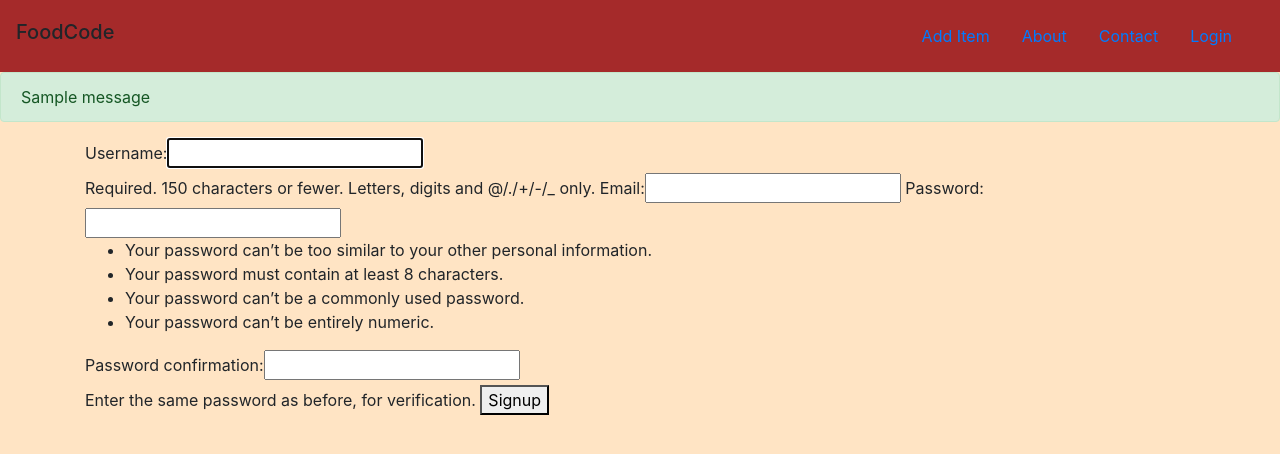
After one commit to Nebir-Kiron/FoodCode-website-using-python-django-and-bootstrap, a Django app: page /register/ in a window 1280 px wide. The commit adds this page. Shown: the top 454 px of the page. Run offline with Django 3.2, Linux system fonts and the light colour scheme; tables that the repository leaves empty hold one stand-in row (values such as "Sample post"); one stand-in notice (Sample message) is shown; some libraries are stand-ins or nearby versions.

Commit message:
created user registration form and login logout

```diff
--- a/FoodCode/settings.py
+++ b/FoodCode/settings.py
@@ -124,3 +124,6 @@ USE_TZ = True
 # https://docs.djangoproject.com/en/3.0/howto/static-files/
 
 STATIC_URL = '/static/'
+
+LOGIN_REDIRECT_URL = 'food:index'
+LOGIN_URL = 'login'
--- a/FoodCode/urls.py
+++ b/FoodCode/urls.py
@@ -15,8 +15,13 @@ Including another URLconf
 """
 from django.contrib import admin
 from django.urls import path,include
-
+from users import views as users_views
+from django.contrib.auth import views as authentication_views
 urlpatterns = [
     path('admin/', admin.site.urls),
     path('food/', include('food.urls')),
+    path('register/', users_views.register,name="register"),
+    path("login/", authentication_views.LoginView.as_view(template_name='users/login.html'), name="login"),
+    path("logout/", authentication_views.LogoutView.as_view(template_name='users/logout.html'), name="logout"),
+    path("profile/", users_views.profile_page, name="profile"),
 ]
--- a/food/templates/food/base.html
+++ b/food/templates/food/base.html
@@ -16,8 +16,20 @@
             <a href="{% url 'food:createItems' %}" class="nav-item nav-link">Add Item</a>
             <a href="#" class="nav-item nav-link">About</a>
             <a href="#" class="nav-item nav-link">Contact</a>
+            {% if user.is_authenticated  %}
+            <a href="{% url 'logout' %}" class="nav-item nav-link">LogOut</a>
+            <a href="{% url 'profile' %}" class="nav-item nav-link">profile</a>
+            {% else %}
+            <a href="{% url 'login' %}" class="nav-item nav-link">Login</a>
+            {% endif %}
         </div>
     </nav>
+
+{% for message in messages %}
+<div class="alert alert-{{message.tags}}" role="alert">
+  {{message}}
+</div>
+{% endfor %}
 
 {% block body %}
 
--- /dev/null
+++ b/users/forms.py
@@ -0,0 +1,16 @@
+from django  import forms
+from django.contrib.auth.models import User
+from django.contrib.auth.forms import UserCreationForm
+
+
+class RegistrationForm(UserCreationForm):
+    email = forms.EmailField()
+
+    class Meta:
+        model = User
+        fields = [
+            'username',
+            'email',
+            'password1',
+            'password2'
+        ]
--- /dev/null
+++ b/users/templates/users/login.html
@@ -0,0 +1,5 @@
+<form method='POST'>
+{% csrf_token %}
+{{form}}
+<button type="submit">Login</button>
+</form>
--- /dev/null
+++ b/users/templates/users/logout.html
@@ -0,0 +1 @@
+<h1>You have been logged out</h1>
--- /dev/null
+++ b/users/templates/users/profile.html
@@ -0,0 +1 @@
+<h1>{{ user.username }}</h1>
--- /dev/null
+++ b/users/templates/users/register.html
@@ -0,0 +1,11 @@
+{% extends 'food/base.html' %}
+{% block body %}
+<div class="container my-2">
+<form action=""method="POST">
+{% csrf_token %}
+{{form}}
+<button type="submit">Signup</button>
+</form>
+
+</div>
+{% endblock body %}
--- a/users/views.py
+++ b/users/views.py
@@ -1,3 +1,23 @@
-from django.shortcuts import render
+from django.shortcuts import redirect,render
+from django.contrib import messages
+from .forms import RegistrationForm
+from django.contrib.auth.decorators import login_required
+# Create your views here.
+def register(request):
+    if request.method == "POST":
+        form = RegistrationForm(request.POST)
+        if form.is_valid():
+            form.save()
+            username = form.cleaned_data.get('username')
+            messages.success(request, f'Welcome {username}!  you have loggedin successfully')
+            return redirect('login')
+    else:
+        form = RegistrationForm()
+    contex = {
+        'form':form,
+        }
+    return render(request,'users/register.html',contex)
 
-# Create your views here.
+@login_required
+def profile_page(request):
+    return render(request,'users/profile.html')
```
